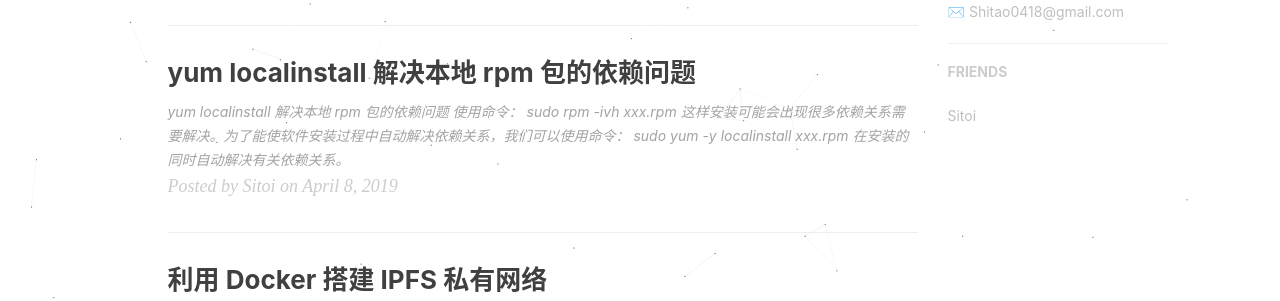
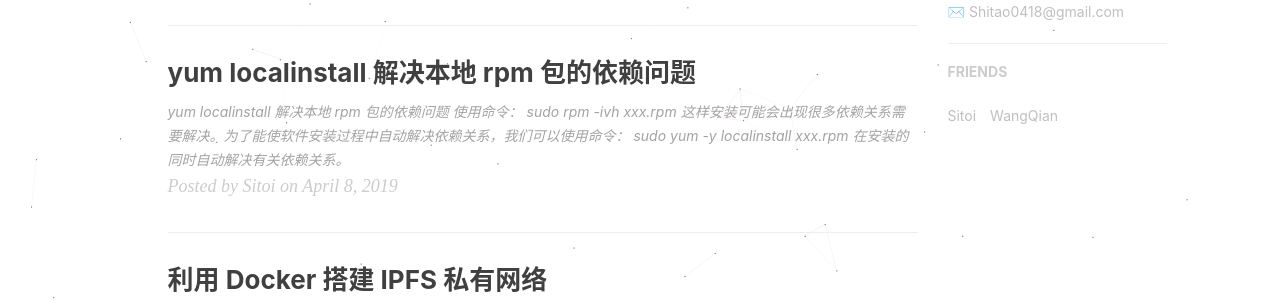
Before and after one commit to fanlei1130/fanlei1130.github.io, a Jekyll site: the page built from index.html, in a window 1280 px wide and 900 px high, scrolled down 879 px. Shown: the part 153-454 px from the top of the window. Built offline with Jekyll 4.4.1, drawn with Linux system fonts in a browser that asks for light colours; nearby versions of some CDN libraries; the list of posts is cut into pages by our own code; comment, search, counter and statistics services are not loaded.

Commit message:
[add]friend

```diff
--- a/_config.yml
+++ b/_config.yml
@@ -101,5 +101,9 @@ friends: [
 {
   title: "Sitoi",
   href: "http://www.sitoi.cn/"
+},
+{
+  title: "WangQian",
+  href: "https://github.com/wangqian0306"
 }
 ]
```
